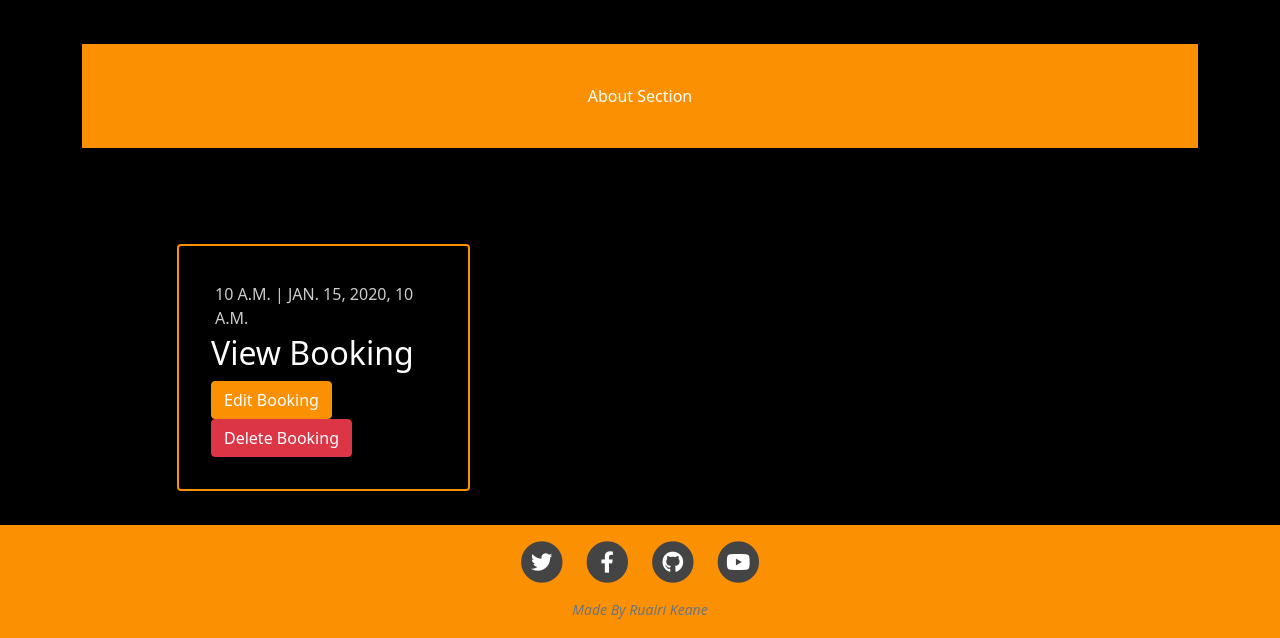
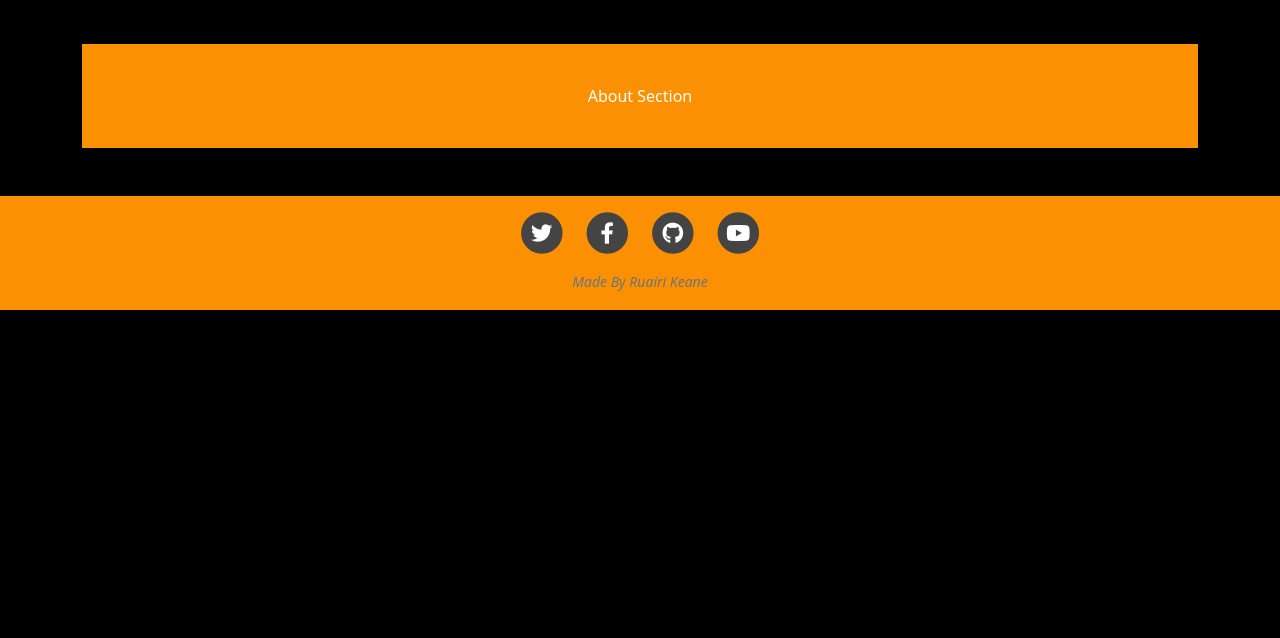
Before and after one commit to ruairikeane11/project-4-ruairikeane11, a Django app: page / in a window 1280 px wide. Shown: the part 527-1165 px from the top of the page. After the commit the page ends 837 px from the top, so only its background shows below. Run offline with Django 4.2, Linux system fonts and the light colour scheme; a user stored in the database is signed in; tables that the repository leaves empty hold one stand-in row (values such as "Sample post").

Commit message:
Make book list appear on bookings.html rather than index.html

```diff
--- a/home/templates/home/index.html
+++ b/home/templates/home/index.html
@@ -33,58 +33,6 @@
     </div>
 </div>
 
-
-<div class="container d-flex flex-column justify-content-between">
-    <div class="row justify-content-center">
-        <!-- Book Column -->
-        {% if user.is_authenticated %}
-        <div class="col-md-10 mt-5">
-            <div class="row ">
-                {% for book in book_list %}
-                <div class="col-sm-6 col-md-4 mb-4">
-                    <div class="card small-card" style="background-color: black; border: 2px solid #fc9003;">
-                        <div class="card-body text-white">
-                            <div class="card-body">
-                                <p class="author">{{book.booking_time}} | {{ book.booking_date }}</p>
-                                <a href="{% url 'booking_detail' book.id %}" class="post-link">
-                                    <h2 class="card-title">View Booking</h2>
-                                </a>
-                                <a href="{% url 'edit_booking' book.id %}" class="btn btn-primary">Edit Booking</a>
-                                <a href="{% url 'delete_booking' book.id %}" class="btn btn-danger">Delete Booking</a>
-                            </div>
-                        </div>
-                    </div>
-                </div>
-                {% endfor %}
-            </div>
-        </div>
-    </div>
-</div>
-
-{% if is_paginated %}
-<nav aria-label=" Page navigation">
-    <ul class="pagination justify-content-center">
-        {% if page_obj.has_previous %}
-        <li>
-            <a href="?page={{ page_obj.previous_page_number }}" class="page-link">&laquo;
-                PREV</a>
-        </li>
-        {% endif %}
-        {% if page_obj.has_next %}
-        <li><a href="?page={{ page_obj.next_page_number }}" class="page-link"> More Bookings
-                &raquo;</a></li>
-        {% endif %}
-    </ul>
-</nav>
-{% endif %}
-{% else %}
-<div class="col-md-10 mt-4">
-    <div class="alert alert-warning" role="alert">
-        You need to be logged is to view this content!
-    </div>
-</div>
-{%endif%}
-
 <!-- index.html content ends here -->
 
 {% endblock %}
--- a/home/urls.py
+++ b/home/urls.py
@@ -8,6 +8,6 @@ urlpatterns = [
     path('edit_booking/<int:book_id>/', views.edit_booking, name='edit_booking'),
     path('delete_booking/<int:book_id>/', views.delete_booking, name='delete_booking'),
     path('menu/', views.menu_page, name='menu'),
-    path('bookings/', views.bookings_page, name='bookings'),
+    path('bookings/', views.bookings, name='bookings'),
 
 ]
--- a/home/views.py
+++ b/home/views.py
@@ -78,9 +78,9 @@ def delete_booking(request, book_id):
     return redirect('home')
 
 @login_required
-def bookings_page(request):
+def bookings(request):
     bookings = Book.objects.filter(user=request.user)
-    return render (request, 'home/bookings_page.html', {'book':bookings })
+    return render (request, 'home/bookings.html', {'book_list':bookings })
 
 
 def menu_page(request):
--- a/templates/base.html
+++ b/templates/base.html
@@ -59,11 +59,13 @@
                           {% if request.path == contact_url %}active{%endif%}" aria-current="page"
                             href="{% url 'contact' %}">Contact</a>
                     </li>
-                    {% if user.is_authenticated %}
                     <li class="nav-item">
                         <a class="nav-link
                           {% if request.path == contact_url %}active{%endif%}" aria-current="page"
                             href="{% url 'bookings' %}">Book</a>
+                    </li>
+                    {% if user.is_authenticated %}
+
                     <li class="nav-item">
                         <a class="nav-link {% if request.path == logout_url %}active{% endif %}" aria-current="page"
                             href="{% url 'account_logout' %}">Logout</a>
```
Also changed, not shown: home/templates/home/bookings.html (renamed from home/templates/home/bookings_page.html, +16 -2 lines).
